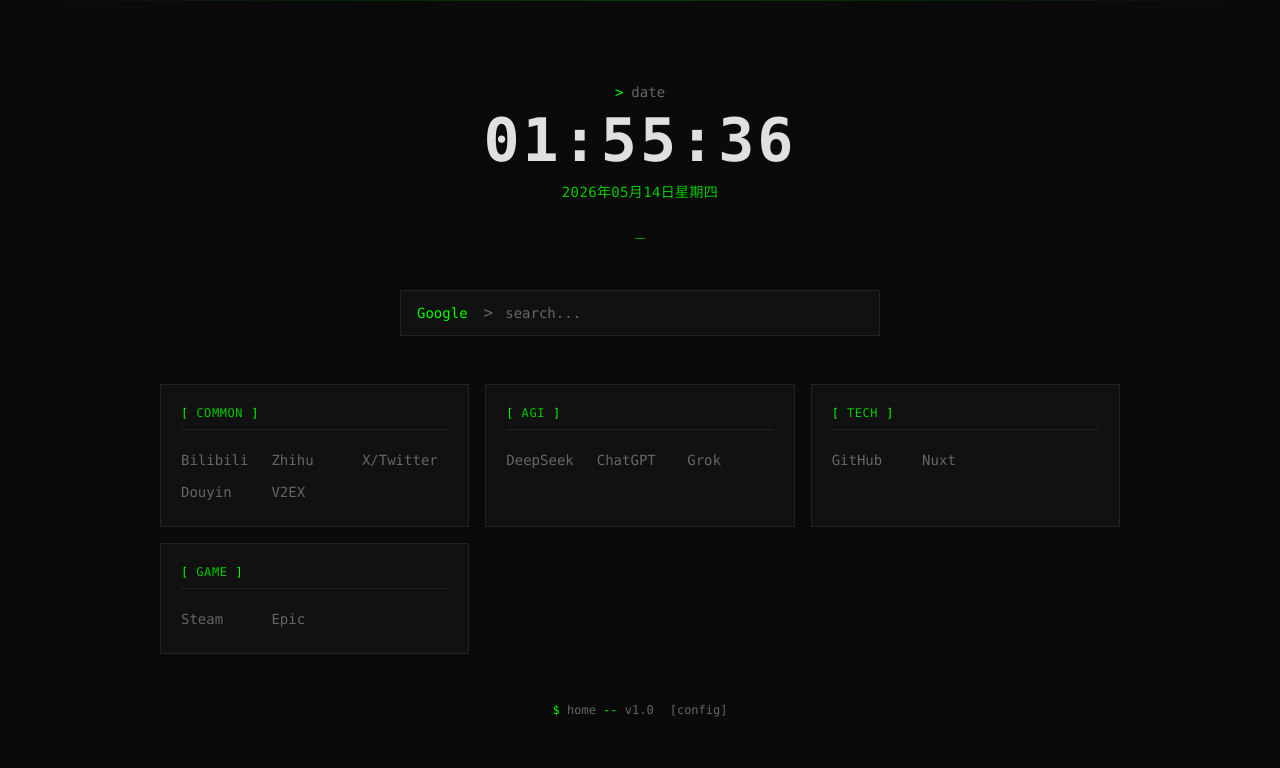
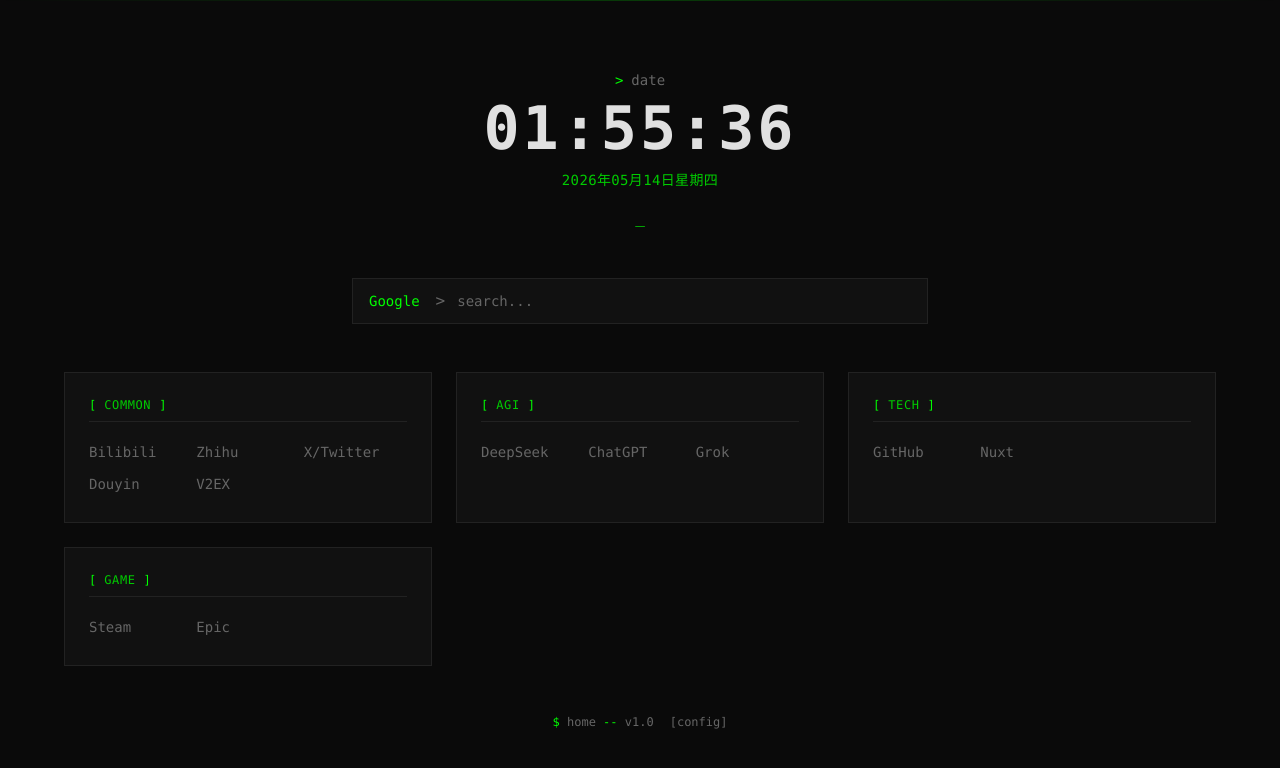
Before and after one commit to lianginx/great-start, a Nuxt app: page / in a window 1280 px wide. Shown: the top 768 px of the page. Built offline with nearby package versions, Linux system fonts and the light colour scheme.

Commit message:
style: 调整间距与宽度细节

```diff
--- a/app/components/BookmarkBox.vue
+++ b/app/components/BookmarkBox.vue
@@ -3,10 +3,10 @@
 </script>
 
 <template>
-  <div v-if="config?.bookmark" class="w-full lg:w-10/12 grid grid-cols-1 sm:grid-cols-2 md:grid-cols-3 gap-4">
+  <div v-if="config?.bookmark" class="w-full grid grid-cols-1 sm:grid-cols-2 md:grid-cols-3 gap-6">
     <div
       v-for="group in config.bookmark" :key="group.name"
-      class="border border-[var(--border)] bg-[var(--bg-secondary)] p-4 sm:p-5 animate-fade-in"
+      class="border border-[var(--border)] bg-[var(--bg-secondary)] p-4 sm:p-6 animate-fade-in"
     >
       <!-- 分组标题 -->
       <div class="flex items-center gap-2 mb-4 pb-2 border-b border-[var(--border)]">
--- a/app/components/SearchBox.vue
+++ b/app/components/SearchBox.vue
@@ -57,7 +57,7 @@
 </script>
 
 <template>
-  <div ref="dropdownRef" class="relative w-full lg:w-5/12 animate-fade-in" style="animation-delay: 0.1s">
+  <div ref="dropdownRef" class="relative w-full lg:w-6/12 animate-fade-in" style="animation-delay: 0.1s">
     <!-- 输入框 -->
     <div
       class="flex items-center border border-[var(--border)] bg-[var(--bg-secondary)] hover:border-[var(--text-muted)] transition-colors"
```
